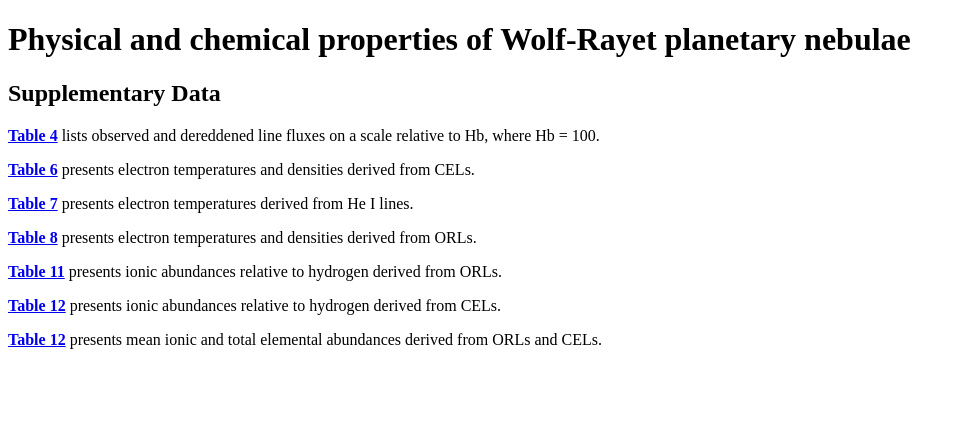
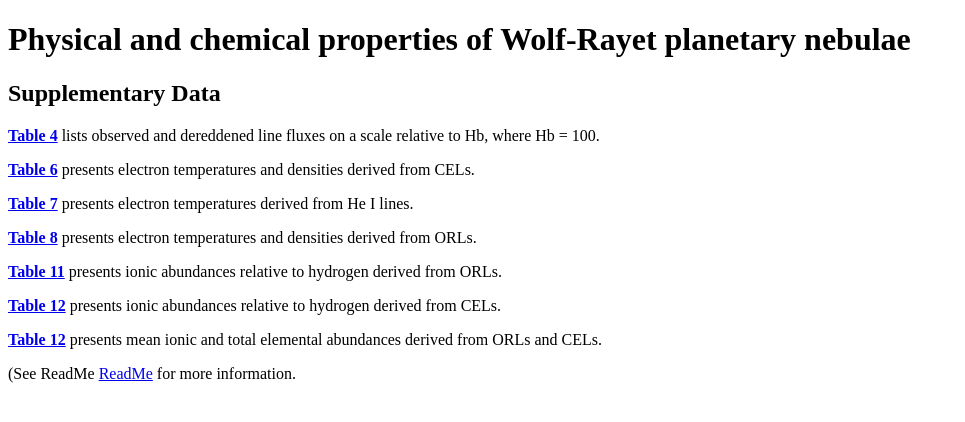
Before and after one commit to atomneb/WR_PN_Chemistry_Data, a plain HTML site: page index.html in a window 1280 px wide. Shown: the whole page, without its empty margins (0-965 px from the left). Drawn offline with Linux system fonts and the light colour scheme.

Commit message:
Update index.html

```diff
--- a/index.html
+++ b/index.html
@@ -85,5 +85,9 @@ https://danehkar.github.io/
 <b><a target="_blank" href="table13_abundance_tot.dat">Table 12</a></b> presents mean ionic and total elemental abundances derived from ORLs and CELs.
 </p>
 
+<p>
+(See ReadMe <a target="_blank" href="ReadMe">ReadMe</a> for more information.
+</p>
+
 </body>
 </html>
```
